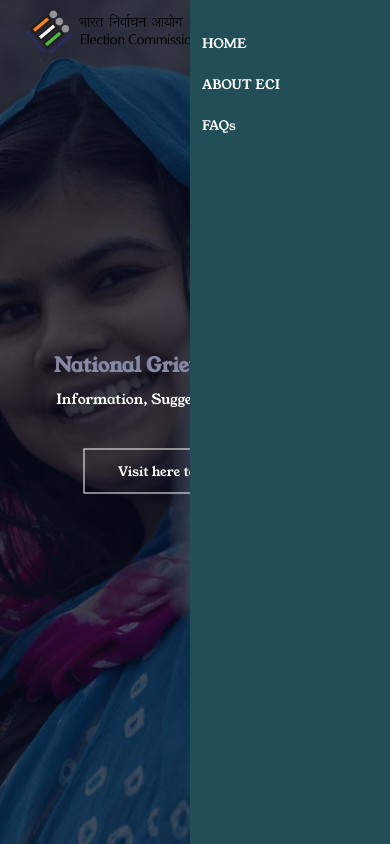
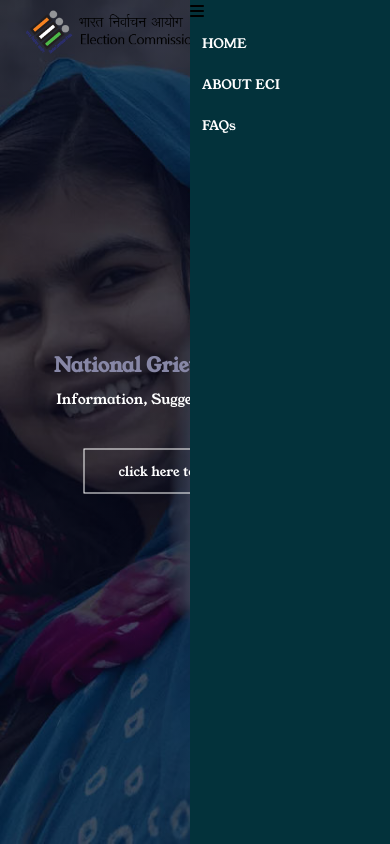
Before and after one commit to amreenwafa/BLO-Booth-level-officer-, a PHP site: page / in a window 390 px wide. Run offline with PHP 8.4, Linux system fonts and the light colour scheme; some web fonts are replaced.

Commit message:
updated commit

```diff
--- a/index.html
+++ b/index.html
@@ -3,12 +3,12 @@
   <head>
     <meta charset="UTF-8" />
     <meta name="viewport" content="width=device-width, initial-scale=1.0" />
-    <title>BLO</title>
+    <title>Booth level officer</title>
     <link rel="stylesheet" href="style.css" />
     <link rel="preconnect" href="https://fonts.googleapis.com">
 <link rel="preconnect" href="https://fonts.gstatic.com" crossorigin>
 <link href="https://fonts.googleapis.com/css2?family=Pacifico&family=Playfair+Display:ital,wght@0,600;0,700;1,400&family=Young+Serif&display=swap" rel="stylesheet">
-<link rel="stylesheet" href="https://cdn.jsdelivr.net/npm/@fortawesome/fontawesome-free@6.4.2/css/fontawesome.min.css">
+<link rel="stylesheet"href="https://cdnjs.cloudflare.com/ajax/libs/font-awesome/6.5.1/css/all.min.css">
 </head>
   <body>
     <section class="header">
@@ -17,19 +17,19 @@
           ><img src="photos/logo.png.d0e6aee2d64193769bffbc6e720bbe96.png"
         /></a>
         <div class="nav-links">
-          <i class="fa-solid fa-bars" style="color: #59729b;"></i>
+          <i class="fa-solid fa-bars"></i>
           <ul>
             <li><a href="">HOME</a></li>
             <li><a href="">ABOUT ECI</a></li>
             <li><a href="">FAQs</a></li>
         </div>
-       <i class="fa-sharp fa-solid fa-xmark"></i>
+       <i class="fa-solid fa-xmark"></i>
       </nav>
 
       <div class="text-box">
         <h1>National Grievance Services</h1>
         <p>Information, Suggestions & Complaints</p>
-        <a href="" class="hero-btn">Visit here to know more</a>
+        <a href="" class="hero-btn">click here to know more</a>
       </div>
     </section>
   </body>
--- a/style.css
+++ b/style.css
@@ -112,7 +112,7 @@
   }
   .nav-links {
     position: absolute;
-    background: #224e58;
+    background: rgb(3, 50, 59);
     height: 100vh;
     width: 200px;
     top: 0;
```
